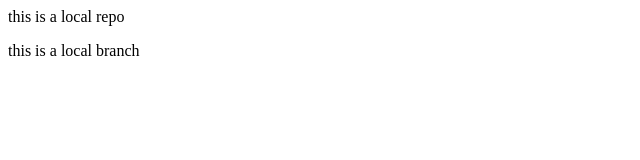
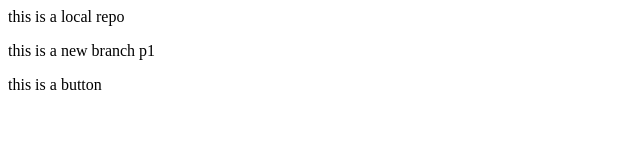
Before and after one commit to sai24k/Sai-s-new-Repo-1, a plain HTML site: page index.html in a window 1280 px wide. Shown: the whole page, without its empty margins (0-640 px from the left). Drawn offline with Linux system fonts and the light colour scheme.

Commit message:
adding button to branch1

```diff
--- a/index.html
+++ b/index.html
@@ -1,2 +1,3 @@
 <p>this is a local repo</p>
-<p>this is a local branch</p>
+<p>this is a new branch p1</p>
+<p>this is a button</p>
```
